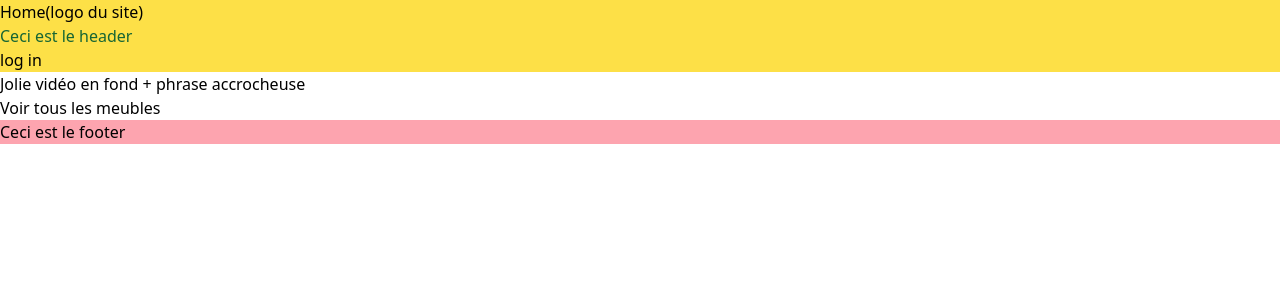
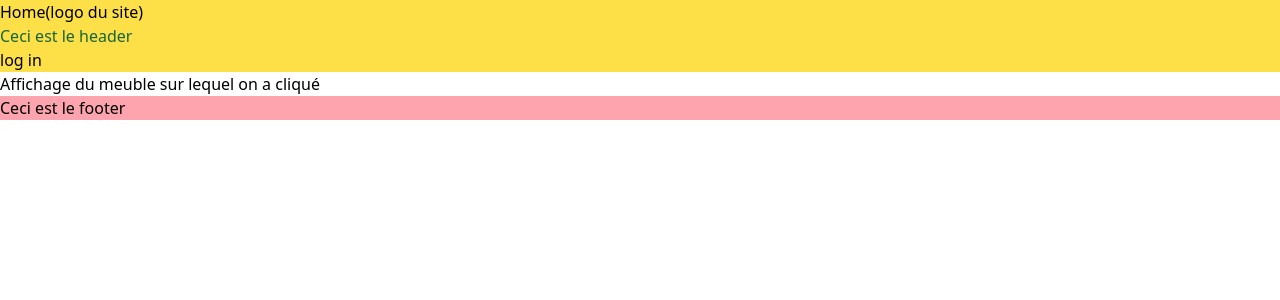
Before and after one commit to camhbrt/around_the_meuble, a React (Vite) app in the folder projet2/: page /singlefurniture in a window 1280 px wide. Shown: the top 300 px of the page. Built offline with nearby package versions, Linux system fonts and the light colour scheme.

Commit message:
added singlefurniture page

```diff
--- a/projet2/src/App.jsx
+++ b/projet2/src/App.jsx
@@ -3,6 +3,7 @@ import Homepage from "./pages/Homepage"
 import Adminpage from "./pages/Adminpage";
 import Loginpage from "./pages/Loginpage"
 import Furniturespage from './pages/Furniturespage';
+import Singlefurniturepage from './pages/Singlefurniturepage';
 
 
 function App() {
@@ -16,6 +17,7 @@ function App() {
       <Route path='/admin' element={<Adminpage/>}/>
       <Route path='/login' element={<Loginpage/>} />
       <Route path='/furnitures' element={<Furniturespage/>} />
+      <Route path='/singlefurniture' element={<Singlefurniturepage/>} />
 
     </Routes>
 
--- a/projet2/src/pages/Furniturespage.jsx
+++ b/projet2/src/pages/Furniturespage.jsx
@@ -2,6 +2,7 @@ import React from 'react';
 import Header from '../components/Header';
 import Filterbar from '../components/Filterbar';
 import Footer from '../components/Footer';
+import { NavLink } from 'react-router-dom';
 
 const Furniturespage = () => {
     return (
@@ -9,6 +10,8 @@ const Furniturespage = () => {
             <Header/>
             <Filterbar/>
             <h1 className='text-blue-500'>Et voilà tous nos meubles</h1>
+            <NavLink to='/singlefurniture'>clique ici pour avoir le détail d'un meuble</NavLink>
+
             <Footer/>
         </div>
     );
--- /dev/null
+++ b/projet2/src/pages/Singlefurniturepage.jsx
@@ -0,0 +1,15 @@
+import React from 'react';
+import Header from '../components/Header';
+import Footer from '../components/Footer';
+
+const Singlefurniturepage = () => {
+    return (
+        <div>
+            <Header/>
+            <h1>Affichage du meuble sur lequel on a cliqué</h1>
+            <Footer/>
+        </div>
+    );
+};
+
+export default Singlefurniturepage;
```
